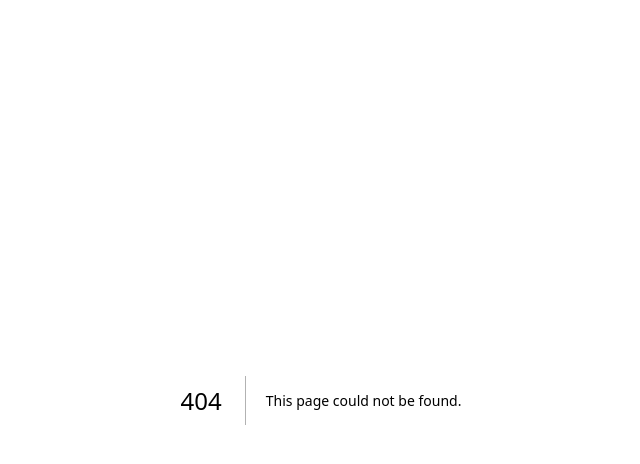
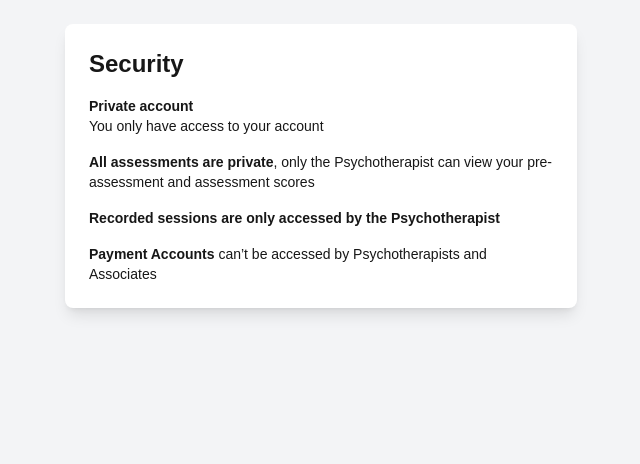
Before and after one commit to BluYiti/boltusaus-butterfly, a Next.js app: page /client/pages/security in a window 1280 px wide. Before the commit this address had no page. Shown: the top 464 px of the page, without its empty margins (319-959 px from the left). Built offline with nearby package versions, Linux system fonts and the light colour scheme.

Commit message:
updated sidebar for client

```diff
--- a/src/app/client/pages/dashboard/page.tsx
+++ b/src/app/client/pages/dashboard/page.tsx
@@ -9,6 +9,7 @@ import {
   FaTasks,
   FaCalendarAlt,
   FaCogs,
+  FaChartLine,
   FaSignOutAlt,
 } from "react-icons/fa";
 
@@ -64,7 +65,7 @@ const Dashboard: React.FC = () => {
               <span className="font-medium">Settings</span>
             </a>
             <a href="#" className="flex items-center space-x-3 p-2 rounded-lg hover:bg-gray-100">
-              <FaCogs className="text-xl" />
+              <FaChartLine className="text-xl" /> {/* Use FaChartLine icon for Goals */}
               <span className="font-medium">Goals</span>
             </a>
             <a href="#" className="flex items-center space-x-3 p-2 rounded-lg hover:bg-gray-100">
--- /dev/null
+++ b/src/app/client/pages/security/page.tsx
@@ -0,0 +1,29 @@
+// SecuritySettings.tsx
+const SecuritySettings = () => {
+    return (
+      <div className="p-6 bg-gray-100 min-h-screen">
+        <div className="max-w-lg mx-auto bg-white shadow-lg rounded-lg p-6">
+          <h1 className="text-2xl font-semibold mb-4">Security</h1>
+
+          {/* Security settings */}
+          <ul className="space-y-4">
+            <li className="text-sm">
+              <span className="font-bold">Private account</span><br />
+              You only have access to your account
+            </li>
+            <li className="text-sm">
+              <span className="font-bold">All assessments are private</span>, only the Psychotherapist can view your pre-assessment and assessment scores
+            </li>
+            <li className="text-sm">
+              <span className="font-bold">Recorded sessions are only accessed by the Psychotherapist</span>
+            </li>
+            <li className="text-sm">
+              <span className="font-bold">Payment Accounts</span> can’t be accessed by Psychotherapists and Associates
+            </li>
+          </ul>
+        </div>
+      </div>
+    );
+  };
+
+  export default SecuritySettings;
```
